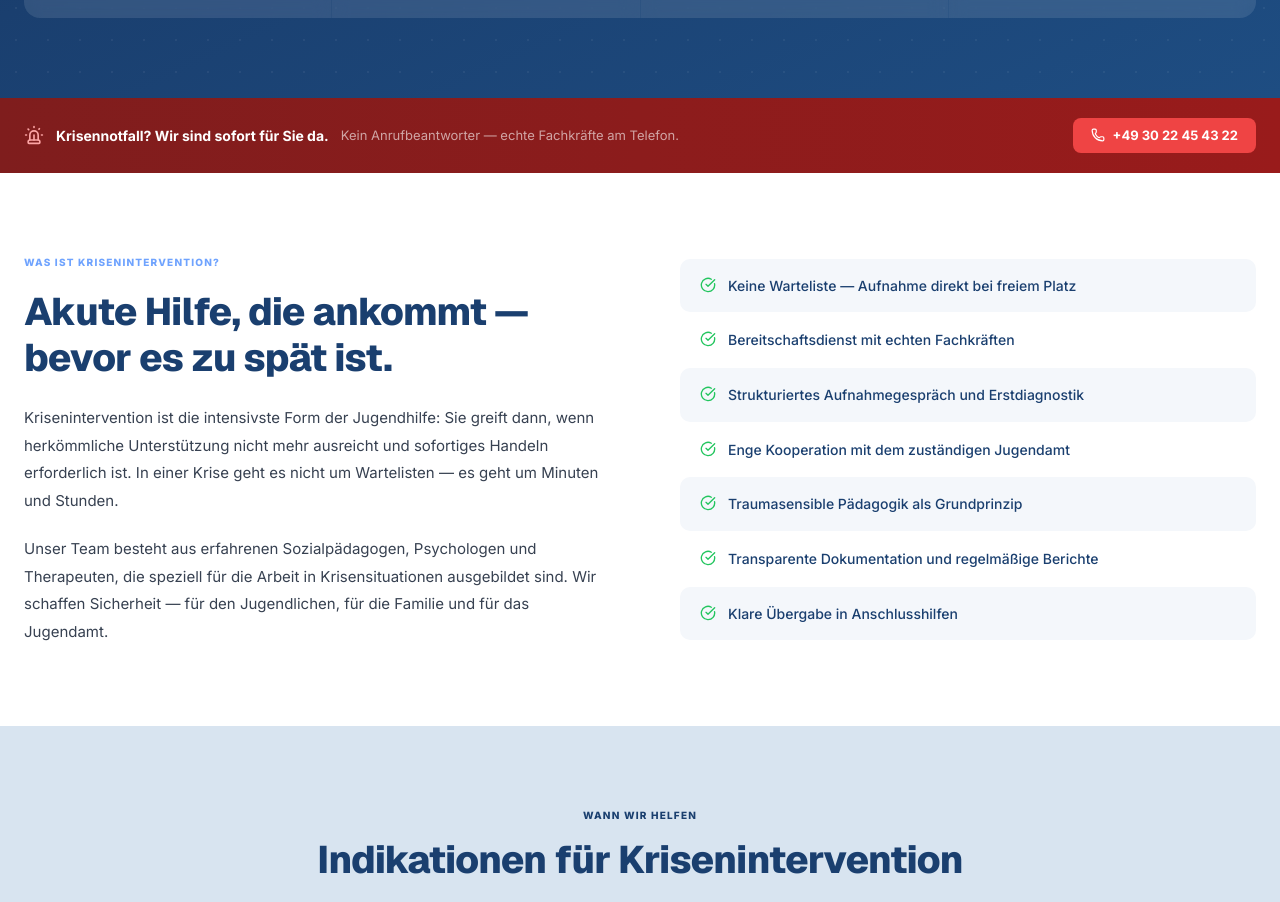
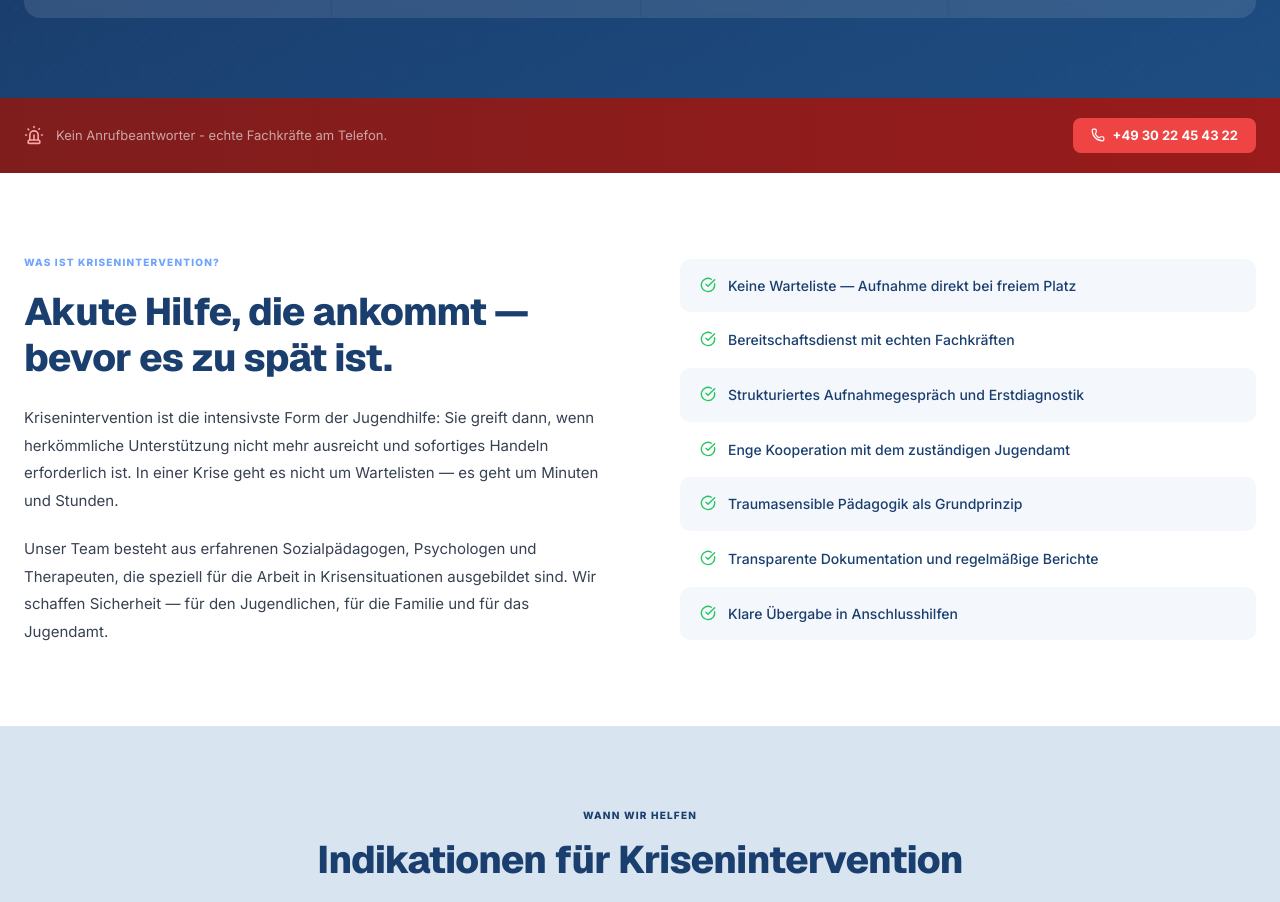
Before and after one commit to ankernetz/ankernetz, a Next.js app: page /krisenintervention in a window 1280 px wide. Shown: the part 1000-1902 px from the top of the page. Built offline with nearby package versions, Linux system fonts and the light colour scheme.

Commit message:
Krisenintervention: Krisennotfall-Zeile entfernt

```diff
--- a/app/krisenintervention/page.tsx
+++ b/app/krisenintervention/page.tsx
@@ -376,11 +376,8 @@ export default function KriseninterventionPage() {
         }}>
           <div style={{ display: "flex", alignItems: "center", gap: "12px" }}>
             <Siren size={20} color="#fca5a5" />
-            <p style={{ color: "white", fontWeight: 700, fontSize: "14px" }}>
-              Krisennotfall? Wir sind sofort für Sie da.
-            </p>
             <p style={{ color: "rgba(255,255,255,0.6)", fontSize: "13px" }}>
-              Kein Anrufbeantworter — echte Fachkräfte am Telefon.
+              Kein Anrufbeantworter - echte Fachkräfte am Telefon.
             </p>
           </div>
           <a
```
